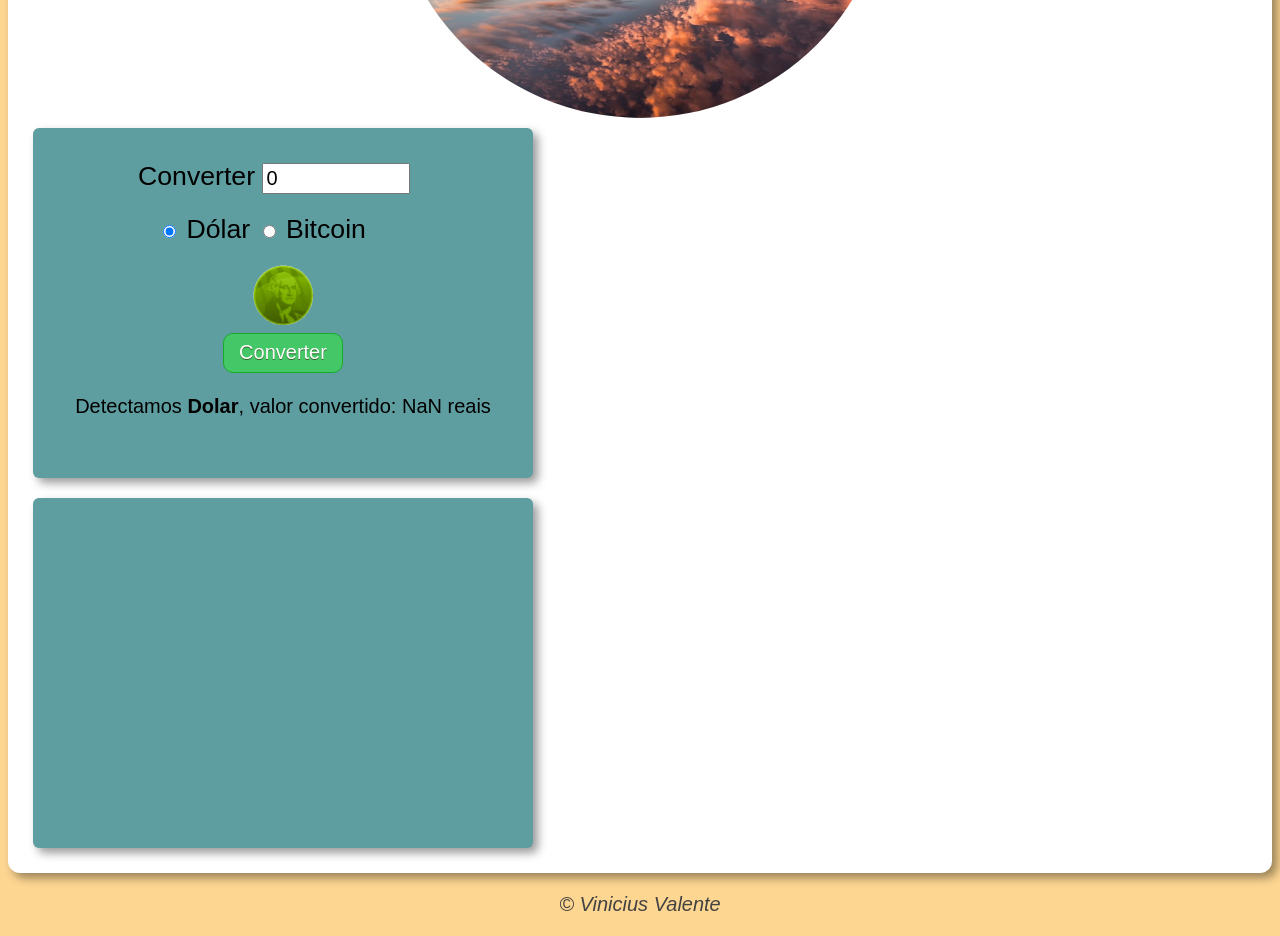
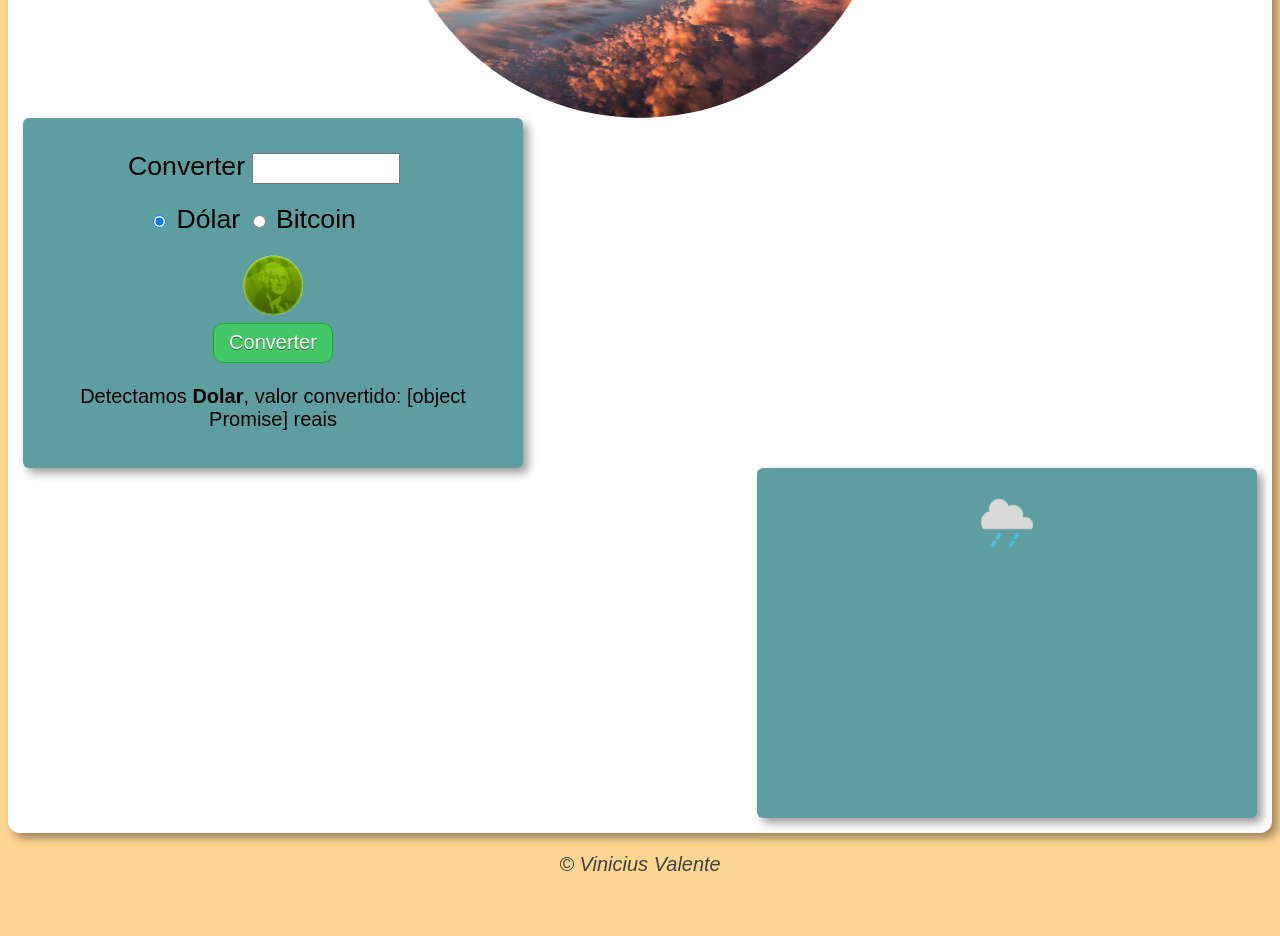
Before and after one commit to valentevinicius/date-code, a website with bundled scripts: page public/index.html in a window 1280 px wide. Shown: the part 580-1516 px from the top of the page. After the commit the page ends 1476 px from the top, so only its background shows below. Built offline with nearby package versions, Linux system fonts and the light colour scheme; no server answers.

Commit message:
Added weather API

```diff
--- a/public/index.html
+++ b/public/index.html
@@ -28,7 +28,7 @@
         <div class="tab-cotacao">
             <div class="input-cotacao">
                 <label for="USD">Converter</label>
-                <input type="text" name ="usdtxt" id="usdtxt" size="10" value="0"/>
+                <input type="number" name ="usdtxt" id="usdtxt" size="10" value=""/>
             </div>
 
             <div class="radio-conversao">
@@ -47,7 +47,9 @@
                 Preencha os dados acima para ver o resultado!
             </div>
         </div>
-        <div class="tab-clima"></div>
+        <div class="tab-clima">
+            <img src="assets/images/rain_light.png" alt="" id="icon-weather">
+        </div>
     <!-- FIM COTAÇÃO DOLAR E BITCOIN -->
         </div>
     </section>
--- a/public/js/index.js
+++ b/public/js/index.js
@@ -10,8 +10,18 @@ const getDollarValue = date => {
     }).catch(err =>{
         console.error('[ERRO]:', err)
     })
-} //Funcao de acesso e manipulacao dos dados em json
+} //Funcao de acesso e manipulacao dos dados (dolar) em json
 
+async function fetchWeatherJSON() {
+    const response = await fetch(`https://api.weatherapi.com/v1/current.json?key=79cc3db9098c4dc2a4f10130211106&q=Sao Paulo&aqi=no`);
+    const weather = await response.json();
+    return weather;
+}
+
+fetchWeatherJSON().then(weather => {
+    weather;
+    console.log(weather);
+});
 
 function carregar(){
     let msg = document.querySelector('#msg').children[0];
@@ -47,7 +57,7 @@ function converter() {
     let option = document.getElementsByName('radcurrency');
     console.log(dia)
     if (option[0].checked) {
-        const x = getDollarValue(dia).then(result => {
+        const dollValue = getDollarValue(dia).then(result => {
             // Caso precise manipular os valores utilize o forEach
             result.forEach(value => {
               value.cotacaoCompra
@@ -56,11 +66,15 @@ function converter() {
             // ou retorne o valor direto que vc quer e agora sim x tem o valor que vc precisa
             return result[0].cotacaoCompra
           }) //Acesso a funcao
-        console.log(x)
-        let dolarRes = (x * formInput)
+        const printDollar = async () => {
+            const a = await dollValue;
+            let multiply = (a)
+            console.log(multiply)
+            return multiply;
+        };
         option = 'Dolar'
         dolar.src = 'assets/images/icon-dolar.png'
-        res.innerHTML = `Detectamos <strong>${option}</strong>, valor convertido: ${dolarRes} reais`
+        res.innerHTML = `Detectamos <strong>${option}</strong>, valor convertido: ${printDollar()} reais`
     } else if (option[1].checked) {
         let bitcoinRes = Number(usdtxt.value) * 255419.13
         option = 'Bitcoin'
--- a/public/style/style.css
+++ b/public/style/style.css
@@ -50,7 +50,7 @@ section {
 
 .tab-cotacao {
     background: cadetblue;
-    margin: 10px 10px;
+    margin-right: auto;
     border-radius: 6px;
     box-shadow: 5px 5px 10px rgba(0, 0, 0, 0.397);
     width: 450px;
@@ -134,12 +134,20 @@ section {
 
 .tab-clima {
     background: cadetblue;
-    margin: 10px 10px;
+    margin-left: auto;
     border-radius: 6px;
     box-shadow: 5px 5px 10px rgba(0, 0, 0, 0.397);
     width: 450px;
     height: 300px;
     padding: 25px 25px;
+    /* position: absolute;
+    left: 600px;
+    top: 700px; */
+}
+
+#icon-weather {
+    display: block;
+    margin: auto;
 }
 
 footer {
```
Also changed, not shown: public/assets/images/rain_light.png (added).
